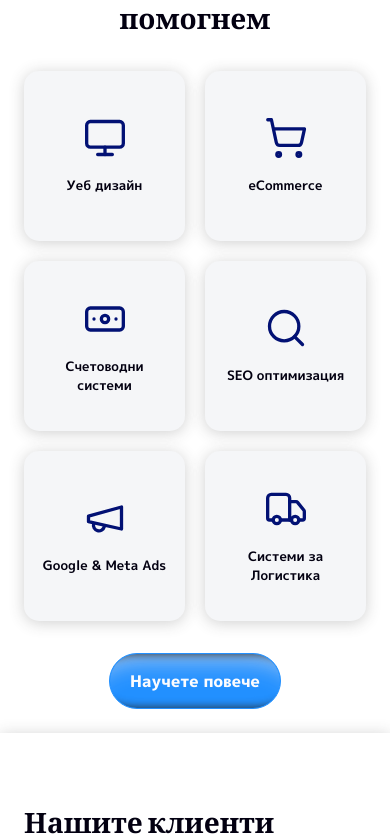
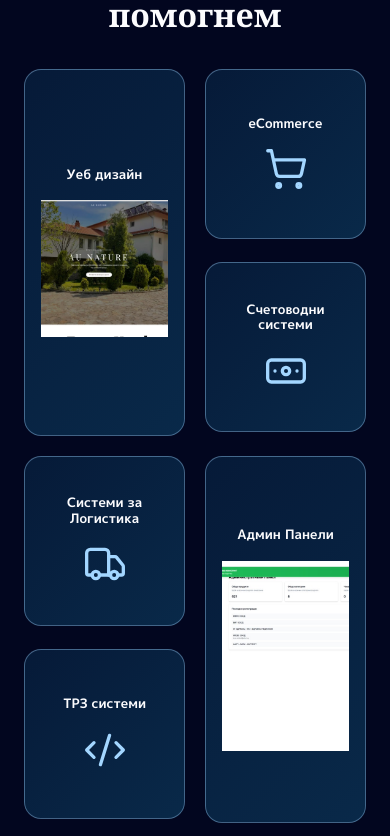
Before and after one commit to BoyanMirchev/benext-design-figma, a Next.js app: page / in a window 390 px wide. Shown: the part 913-1749 px from the top of the page. Built offline with nearby package versions, Linux system fonts and the light colour scheme.

Commit message:
Match homepage mobile design reference

```diff
--- a/app/globals.css
+++ b/app/globals.css
@@ -47,6 +47,27 @@
 }
 
 /* ---------- tablet 768-1023 ---------- */
+@media(max-width:767px){
+  .home-hero{height:868px;min-height:868px;align-items:flex-end;background:#02061f}
+  .home-hero::before{background-image:linear-gradient(rgba(2,10,43,.46),rgba(2,10,43,.54)),url('/assets/home-hero-bg.png');background-position:center top;background-size:auto 868px;box-shadow:inset 0 -42px 42px -6px rgba(1,0,9,.9)}
+  .home-hero__content{display:none}
+  .home-services{background:#02061f;color:#fcfcfe;padding:28px 0 46px}
+  .home-services .section-title{font-size:32px;line-height:1.12;margin:0 auto 34px;max-width:300px}
+  .home-services .shell{width:calc(100% - 48px)}
+  .service-grid{grid-template-columns:repeat(2,minmax(0,1fr));gap:8px;margin:0 0 34px}
+  .service-card{height:167px;border:1px solid rgba(163,214,255,.38);border-radius:17px;background:linear-gradient(135deg,#061a38 0%,#092949 100%);box-shadow:none;color:#fcfcfe;gap:20px;padding:18px 10px;font-size:16px;line-height:1.2}
+  .service-card svg{width:52px;height:52px;stroke:#a3d6ff;stroke-width:1.8;order:2}
+  .service-card>span{order:1}
+  .service-card:nth-child(1){height:367px;grid-row:span 2}
+  .service-card:nth-child(1) svg{display:none}
+  .service-card:nth-child(1)::after{content:"";display:block;order:2;width:calc(100% - 12px);height:137px;margin-top:2px;background:url('/assets/project-aunature.jpg') center/cover;border-radius:0}
+  .service-card:nth-child(5){height:367px;grid-row:span 2}
+  .service-card:nth-child(5) svg{display:none}
+  .service-card:nth-child(5)::after{content:"";display:block;order:2;width:calc(100% - 12px);height:190px;margin-top:2px;background:url('/assets/admin-panel.jpg') center/cover;border-radius:0}
+  .home-services .button{background:#a3d6ff;color:#07199e;min-height:52px;padding:14px 24px}
+  .clients,.featured,.process,.technologies,.cta-section,.recommendations,.footer{display:none}
+}
+
 @media(min-width:768px) and (max-width:1023px){
   .shell{width:min(var(--shell),calc(100% - 48px))}
   .home-hero{height:auto;min-height:640px;padding:120px 0 56px}.home-hero h1{font-size:48px;line-height:1.08}.home-hero h1 br,.home-hero p br{display:none}
--- a/components/site.tsx
+++ b/components/site.tsx
@@ -15,7 +15,8 @@ export function Button({ href, children, secondary = false }: { href: string; ch
 
 const services = [
   [Monitor, "Уеб дизайн"], [ShoppingCart, "eCommerce"], [Banknote, "Счетоводни\nсистеми"],
-  [Search, "SEO оптимизация"], [Megaphone, "Google & Meta Ads"], [Truck, "Системи за\nЛогистика"]
+  [Truck, "Системи за\nЛогистика"], [LayoutDashboard, "Админ Панели"], [Code2, "ТРЗ системи"],
+  [Search, "SEO оптимизация"], [Megaphone, "Google & Meta Ads"]
 ] as const;
 
 export function ServicesStrip() {
@@ -99,6 +100,6 @@ export function CheckItem({children,checked=false}:{children:React.ReactNode;che
 export function ContactFacts(){return <div className="contact-facts"><div><span><MapPin/></span><a>Княз Борис 1 127, София</a></div><div><span><Phone/></span><a>+359 888 82 634</a></div><div><span><AtSign/></span><a>benextbg@gmail.com</a></div></div>}
 
 export function Process(){
- const data=[[Route,"1. Откриване","Опознаваме вашия бизнес, цели и предизвикателства. Така можем да предложим решение, което е съобразено с реалните ви нужди."],[BarChart3,"2. Дефиниране","Създаваме ясна стратегия и план за правилното решение."],[Lightbulb,"3. Разработка","Проектираме, разработваме и интегрираме всичко необходимо: от дизайна и уеб платформата до ecommerce, SEO, реклами, счетоводни, ТРЗ и логистични системи."],[Play,"4. Старт","Следим представянето, отстраняваме евентуални проблеми и при необходимост оптимизираме системата, за да продължава да носи стойност за бизнеса Ви."] ] as const;
+ const data=[[Route,"1. Откриване","Опознаваме вашия бизнес, цели и предизвикателства. Така можем да предложи�� решение, което е съобразено с реалните ви нужди."],[BarChart3,"2. Дефиниране","Създаваме ясна стратегия и план за правилното решение."],[Lightbulb,"3. Разработка","Проектираме, разработваме и интегрираме всичко необходимо: от дизайна и уеб платформата до ecommerce, SEO, реклами, счетоводни, ТРЗ и логистични системи."],[Play,"4. Старт","Следим представянето, отстраняваме евентуални проблеми и при необходимост оптимизираме системата, за да продължава да носи стойност за бизнеса Ви."] ] as const;
  return <section className="process"><div className="shell process__shell"><Reveal as="h2" className="section-title centered">Нашият процес</Reveal><Stagger amount={0.2} gap={0.12}>{data.map(([Icon,t,p],i)=><StaggerItem className={`process-row ${i%2?"right":"left"}`} key={t}><div className="process-icon"><Icon/></div><div className="process-copy"><h3>{t}</h3><p>{p}</p>{i<3&&<div className="process-dots">•••</div>}</div></StaggerItem>)}</Stagger></div></section>
 }
```
